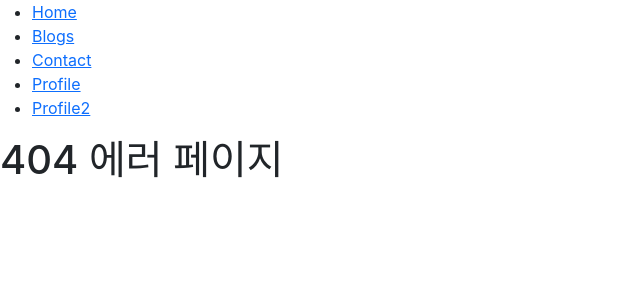
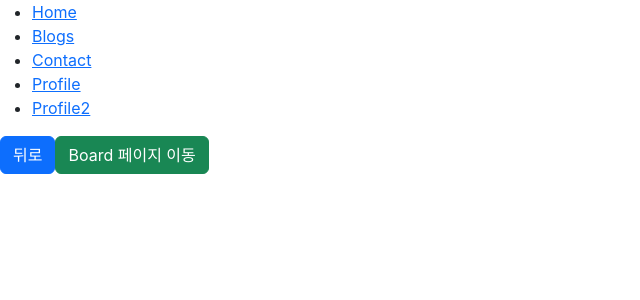
Before and after one commit to OwOowl/java505_react_test3, a React (Create React App) app: page /board2 in a window 1280 px wide. Before the commit this address had no page. Shown: the top 300 px of the page, without its empty margins (0-640 px from the left). Built offline with nearby package versions, Linux system fonts and the light colour scheme.

Commit message:
URL 파라미터, 쿼리스트링, useNavigate()

```diff
--- a/src/App7.js
+++ b/src/App7.js
@@ -13,6 +13,8 @@ import Contact from "./pages/Contact";
 import NoPage from "./pages/NoPage";
 import Profile from "./pages/Profile";
 import Profile2 from "./pages/Profile2";
+import Board from "./pages/Board";
+import Board2 from "./pages/Board2";
 
 function App7(props) {
   return (
@@ -34,8 +36,42 @@ function App7(props) {
     // index : 지정한 element의 path가 상위 요소의 경로를 사용함
     // element : path로 지정된 url 주소와 매칭되는 컴포넌트
     // <Link> : 리액트 라우터에서 사용되는 링크 전용 컴포넌트, html의 <a >태그와 같음
-      // to : url 주소 입력, Route 컴포넌트에 path로 설정된 주소
+    // to : url 주소 입력, Route 컴포넌트에 path로 설정된 주소
     // <Outlet> : 현재 선택된 경로의 컴포넌트를 화면에 표시
+
+    // URL 파라미터 : restful 방식의 주소형태로 구성되는 파라미터
+    //  기존 url 뒤에 /와 :파라미터명을 사용하여 데이터를 전달하는 방식
+    //  rest 방식에서 많이 사용함
+    //  연결된 컴포넌트에서 useParams 훅을 사용해야 함
+    //  사용법 :
+    //    기존url/:파라미터1/:파라미터2 ...
+    //    <Route path={"url/:test1/:test2"} element={<Url />} />
+
+
+    // 쿼리스트링 : 기존의 get 방식으로 웹 브라우저의 주소에 파라미터를 함꼐 전달하는 방식
+    //  <Route > 컴포넌트의 path에 변경이 없음
+    //  지정된 컴포넌트에서 몇 가지 옵션 사항을 사용할 수 있음
+    //   옵션 :
+    //    pathname : 쿼리스트링을 제외한 현재 주소 경로
+    //    search : 맨 앞의 ? 문자를 모함한 쿼리스트링 값
+    //    hash : 주소의 # 문자열 뒤의 값 (구형 브라우저에서만 사용)
+    //    state : 페이지 이동 시 임의로 추가할 상태값
+    //    key : location 객체의 고유값
+    //  useLocation(), useSearchParams() 훅을 사용하여 데이터를 가져올 수 있음
+    //  useLocation() 훅을 사용하여 데이터를 가져오면 원하는 파라미터 값을 가져오기 위해 직접 파싱을 진행해야 함
+    //  useSearchParams() 훅을 사용하여 데이터를 가져오면 파라미터 데이터만 따로 가져올 수 있음
+    //  사용법 :
+    //    기존 url?파라미터1=값1&파라미터2=값2 ...
+
+
+    // useNavigate() : Link 컴포넌트를 사용하지 않고 다른 페이지로 이동하는 훅
+    //  사용법 :
+    //   const navigate = useNavigate();
+    //   navigate(-1) : History를 사용하여 이전 페이지로 이동, 숫자를 음수로 입력 시 해당 이전 페이지 이동이고, 양수 입력 이 앞으로 이동
+    //   navigate("/url") : 지정한 url로 이동
+
+
+
     <BrowserRouter>
       <Routes>
         <Route path={"/"} element={<Layout />}>
@@ -45,6 +81,8 @@ function App7(props) {
           <Route path={"*"} element={<NoPage />} />
           <Route path={"profile/:username/:test"} element={<Profile />}/>
           <Route path={"profile2"} element={<Profile2 />}/>
+          <Route path={"board/:boardIdx"} element={<Board />} />
+          <Route path={"board2"} element={<Board2 />} />
         </Route>
       </Routes>
     </BrowserRouter>
--- /dev/null
+++ b/src/pages/Board.js
@@ -0,0 +1,13 @@
+import React from "react";
+import {useParams} from "react-router-dom";
+
+function Board(props) {
+    const boardSelect =  useParams();
+    return(
+        <div>
+            <h2>글번호 : {boardSelect.boardIdx}</h2>
+        </div>
+    );
+}
+
+export default Board;
--- /dev/null
+++ b/src/pages/Board2.js
@@ -0,0 +1,28 @@
+import React from "react";
+import {useLocation, useNavigate, useSearchParams} from "react-router-dom";
+
+function Board2() {
+    const param1 = useLocation();
+    const [param2, setParam2] = useSearchParams();
+    const navi = useNavigate();
+
+    const goBack = () => {
+        navi(-1);
+    }
+
+    const goBoard = () => {
+        navi("/Board/4");
+    }
+
+    return (
+        <div>
+            <p>{param1.search}</p>
+            <p>{param2.get("val1")}</p>
+            <p>{param2.get("val2")}</p>
+            <button className={"btn btn-primary"} onClick={goBack}>뒤로</button>
+            <button className={"btn btn-success"} onClick={goBoard}>Board 페이지 이동</button>
+        </div>
+    );
+}
+
+export default Board2;
```
